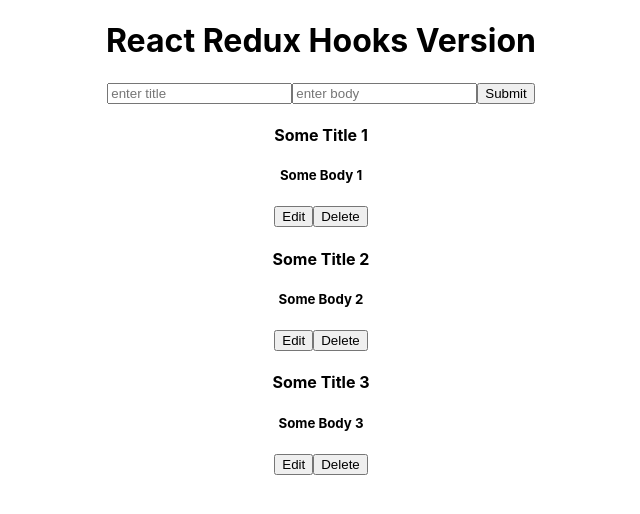
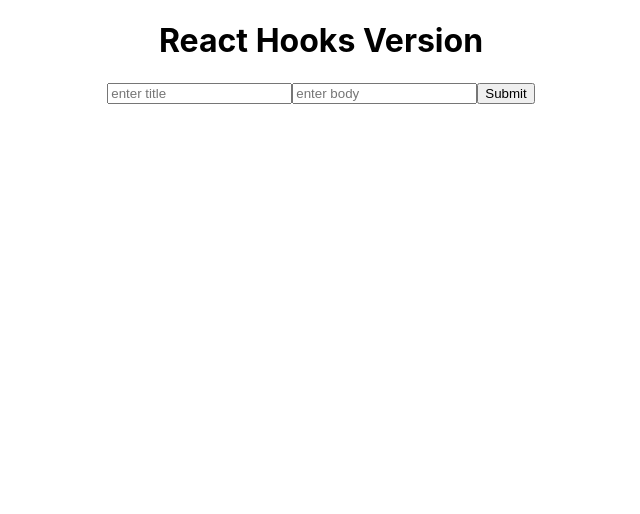
Before and after one commit to astanovferuz/reactreduxhooksapp, a React (Create React App) app: page / in a window 1280 px wide. Shown: the top 514 px of the page, without its empty margins (319-959 px from the left). Built offline with nearby package versions, Linux system fonts and the light colour scheme.

Commit message:
Redux Fetch Version Initial Commit

```diff
--- a/src/MainComponent.js
+++ b/src/MainComponent.js
@@ -1,12 +1,14 @@
 import React from "react";
 // import PostsComponent from "./components-react-hooks/PostsComponent";
-import ReduxPostComponent from "./components-redux-hooks/PostComponent"
+// import ReduxPostComponent from "./components-redux-hooks/PostComponent"
+import ReduxFetchPostComponent from "./components-redux-fetch/PostComponetnt";
 
 function Main() {
     return(
         <div>
             {/* <PostsComponent /> */}
-            <ReduxPostComponent />
+            {/* <ReduxPostComponent /> */}
+            <ReduxFetchPostComponent />
         </div>
     );
 }
--- /dev/null
+++ b/src/components-redux-fetch/PostComponetnt.js
@@ -0,0 +1,14 @@
+import React from "react";
+
+const ReduxFetchPostComponent = () => {
+    return(
+        <div>
+            <h1>React Hooks Version</h1>
+            <input type="text" name="postTitle" placeholder="enter title" />
+            <input type="text" name="postBody" placeholder="enter body" />
+            <button type="button">Submit</button>
+        </div>
+    );
+}
+
+export default ReduxFetchPostComponent;
```
Also changed, not shown: src/components-redux-fetch/MappedPostComponent.js (added, +14 -0 lines).
